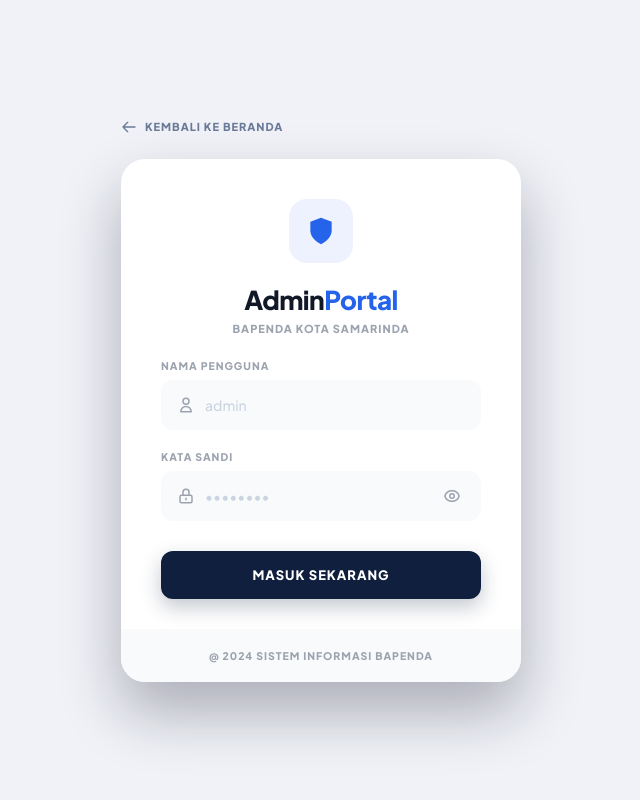
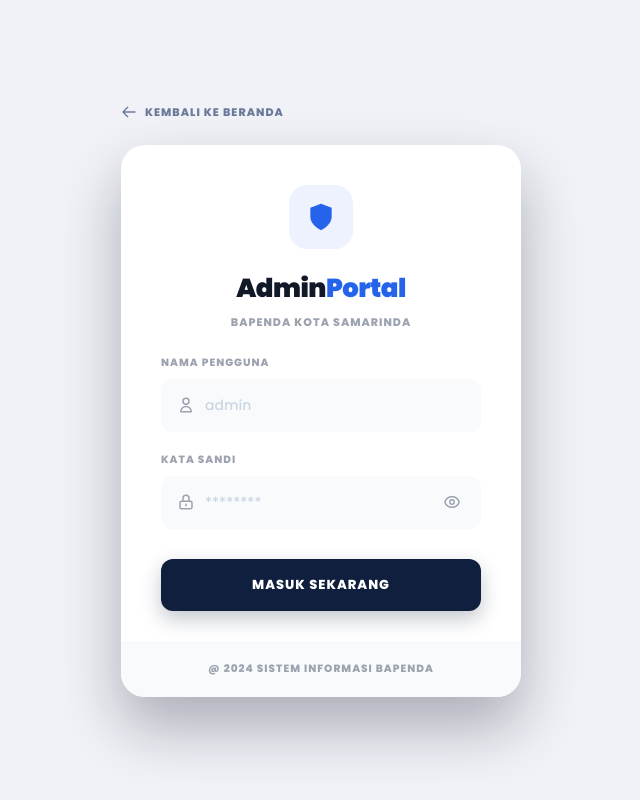
Before and after one commit to Asnan09/bapenda_kota-samarinda, a PHP site: page /admin/login.php in a window 1280 px wide. Shown: the whole page, without its empty margins (319-959 px from the left). Run offline with PHP 8.4, Linux system fonts and the light colour scheme.

Commit message:
feat: perbarui font

```diff
--- a/admin/dashboard.php
+++ b/admin/dashboard.php
@@ -65,7 +65,7 @@ $bulan_array = [
     <meta charset="UTF-8">
     <meta name="viewport" content="width=device-width, initial-scale=1.0">
     <title>Dashboard Admin — Bapenda Samarinda</title>
-    <link rel="stylesheet" href="../assets/css/admin.css?v=6">
+    <link rel="stylesheet" href="../assets/css/admin.css?v=10">
 </head>
 <body class="dashboard-page">
 
--- a/admin/data_pengajuan.php
+++ b/admin/data_pengajuan.php
@@ -46,7 +46,7 @@ $hasil = mysqli_stmt_get_result($stmt);
     <meta charset="UTF-8">
     <meta name="viewport" content="width=device-width, initial-scale=1.0">
     <title>Dashboard Admin — Bapenda Samarinda</title>
-    <link rel="stylesheet" href="../assets/css/admin.css?v=4">
+    <link rel="stylesheet" href="../assets/css/admin.css?v=10">
 </head>
 <body class="dashboard-page">
 
--- a/admin/detail.php
+++ b/admin/detail.php
@@ -20,7 +20,7 @@ if (!$data) { header("Location: dashboard.php"); exit; }
     <meta charset="UTF-8">
     <meta name="viewport" content="width=device-width, initial-scale=1.0">
     <title>Detail Pengajuan #<?php echo $data['id']; ?> — Bapenda</title>
-    <link rel="stylesheet" href="../assets/css/admin.css?v=4">
+    <link rel="stylesheet" href="../assets/css/admin.css?v=10">
 </head>
 <body class="detail-page">
 
--- a/admin/kelola_admin.php
+++ b/admin/kelola_admin.php
@@ -23,7 +23,7 @@ $hasil_admin = mysqli_query($koneksi, $query_admin);
     <meta charset="UTF-8">
     <meta name="viewport" content="width=device-width, initial-scale=1.0">
     <title>Kelola Admin — Bapenda Samarinda</title>
-    <link rel="stylesheet" href="../assets/css/admin.css?v=4">
+    <link rel="stylesheet" href="../assets/css/admin.css?v=10">
     <style>
         /* Modal Styles */
         .modal-overlay {
--- a/admin/login.php
+++ b/admin/login.php
@@ -9,8 +9,8 @@ if (isset($_SESSION['admin_id'])) { header("Location: dashboard.php"); exit; }
     <meta charset="UTF-8">
     <meta name="viewport" content="width=device-width, initial-scale=1.0">
     <title>Login Admin - Bapenda Samarinda</title>
-    <link href="https://fonts.googleapis.com/css2?family=Plus+Jakarta+Sans:wght@400;500;600;700;800;900&display=swap" rel="stylesheet">
-    <link rel="stylesheet" href="../assets/css/admin.css?v=9">
+    <link href="https://fonts.googleapis.com/css2?family=Poppins:wght@300;400;500;600;700;800;900&display=swap" rel="stylesheet">
+    <link rel="stylesheet" href="../assets/css/admin.css?v=10">
 </head>
 <body class="login-page-new">
 
@@ -46,7 +46,7 @@ if (isset($_SESSION['admin_id'])) { header("Location: dashboard.php"); exit; }
                     <label>KATA SANDI</label>
                     <div class="input-wrapper">
                         <svg class="input-icon" width="18" height="18" fill="none" viewBox="0 0 24 24" stroke="currentColor" stroke-width="2"><path stroke-linecap="round" stroke-linejoin="round" d="M12 15v2m-6 4h12a2 2 0 002-2v-6a2 2 0 00-2-2H6a2 2 0 00-2 2v6a2 2 0 002 2zm10-10V7a4 4 0 00-8 0v4h8z" /></svg>
-                        <input type="password" name="password" id="passwordField" placeholder="••••••••" required autocomplete="current-password">
+                        <input type="password" name="password" id="passwordField" placeholder="********" required autocomplete="current-password">
                         <button type="button" class="toggle-password" id="togglePassword">
                             <svg width="18" height="18" fill="none" viewBox="0 0 24 24" stroke="currentColor" stroke-width="2"><path stroke-linecap="round" stroke-linejoin="round" d="M15 12a3 3 0 11-6 0 3 3 0 016 0z" /><path stroke-linecap="round" stroke-linejoin="round" d="M2.458 12C3.732 7.943 7.523 5 12 5c4.478 0 8.268 2.943 9.542 7-1.274 4.057-5.064 7-9.542 7-4.477 0-8.268-2.943-9.542-7z" /></svg>
                         </button>
--- a/assets/css/admin.css
+++ b/assets/css/admin.css
@@ -1,11 +1,11 @@
 /* =========================================
-   BAPENDA SAMARINDA — Admin Portal CSS
+   BAPENDA SAMARINDA â€” Admin Portal CSS
    Target: Dashboard design (Image 2)
    ========================================= */
 
-@import url('https://fonts.googleapis.com/css2?family=Plus+Jakarta+Sans:wght@400;500;600;700;800&display=swap');
+@import url('https://fonts.googleapis.com/css2?family=Poppins:wght@300;400;500;600;700;800;900&display=swap');
 
-/* ── Reset & Base ── */
+/* â”€â”€ Reset & Base â”€â”€ */
 *, *::before, *::after { box-sizing: border-box; margin: 0; padding: 0; }
 
 :root {
@@ -33,7 +33,7 @@
 }
 
 html, body {
-    font-family: 'Plus Jakarta Sans', sans-serif;
+    font-family: 'Poppins', sans-serif;
     font-size: 14px;
     color: var(--text);
     background: var(--bg);
@@ -44,7 +44,7 @@ html, body {
 a { text-decoration: none; color: inherit; }
 button { cursor: pointer; font-family: inherit; }
 
-/* ── Page Loader ── */
+/* â”€â”€ Page Loader â”€â”€ */
 .page-loader {
     position: fixed; inset: 0; z-index: 9999;
     background: var(--navy);
@@ -64,10 +64,10 @@ button { cursor: pointer; font-family: inherit; }
 .page-loader p { color: rgba(255,255,255,.7); font-size: 13px; }
 @keyframes pulse { to { transform: scale(1.08); } }
 
-/* ── Layout ── */
+/* â”€â”€ Layout â”€â”€ */
 .dashboard-page { display: flex; min-height: 100vh; }
 
-/* ── Sidebar ── */
+/* â”€â”€ Sidebar â”€â”€ */
 .sidebar {
     width: var(--sidebar-w);
     min-height: 100vh;
@@ -148,7 +148,7 @@ button { cursor: pointer; font-family: inherit; }
 .sidebar-logout .nav-icon { color: var(--accent); }
 .sidebar-logout:hover { background: #fef2f2 !important; }
 
-/* ── Main Content ── */
+/* â”€â”€ Main Content â”€â”€ */
 .dashboard-main {
     margin-left: var(--sidebar-w);
     flex: 1; min-height: 100vh;
@@ -156,7 +156,7 @@ button { cursor: pointer; font-family: inherit; }
     padding: 0;
 }
 
-/* ── Top Bar ── */
+/* â”€â”€ Top Bar â”€â”€ */
 .dashboard-top {
     background: var(--white);
     border-bottom: 1px solid var(--border);
@@ -230,10 +230,10 @@ button { cursor: pointer; font-family: inherit; }
 }
 .admin-avatar img { width: 100%; height: 100%; object-fit: cover; }
 
-/* ── Content Padding ── */
+/* â”€â”€ Content Padding â”€â”€ */
 .content-body { padding: 28px 32px; flex: 1; }
 
-/* ── Stats Grid ── */
+/* â”€â”€ Stats Grid â”€â”€ */
 .stats-grid {
     display: grid;
     grid-template-columns: repeat(3, 1fr);
@@ -280,7 +280,7 @@ button { cursor: pointer; font-family: inherit; }
 .stat-icon-box.orange { background: var(--orange-bg); }
 .stat-icon-box.gray   { background: var(--gray-badge-bg); }
 
-/* ── Table Panel ── */
+/* â”€â”€ Table Panel â”€â”€ */
 .table-panel {
     background: var(--white);
     border: 1px solid var(--border);
@@ -373,7 +373,7 @@ tbody td small  { font-size: 12px; color: var(--text-muted); }
 .page-btn.primary { background: var(--navy); color: var(--white); border-color: var(--navy); }
 .page-btn.primary:hover { background: var(--navy-mid); border-color: var(--navy-mid); }
 
-/* ── Footer ── */
+/* â”€â”€ Footer â”€â”€ */
 .dashboard-footer {
     background: var(--navy);
     color: var(--white);
@@ -388,7 +388,7 @@ tbody td small  { font-size: 12px; color: var(--text-muted); }
 .footer-links a { font-size: 13px; color: rgba(255,255,255,.6); transition: color .18s; }
 .footer-links a:hover { color: var(--white); }
 
-/* ── Mobile menu ── */
+/* â”€â”€ Mobile menu â”€â”€ */
 .mobile-menu-button {
     display: none;
     position: fixed; top: 16px; left: 16px; z-index: 300;
@@ -409,7 +409,7 @@ tbody td small  { font-size: 12px; color: var(--text-muted); }
 body.menu-open .sidebar { transform: none; }
 body.menu-open .sidebar-backdrop { display: block; }
 
-/* ── Reveal animations ── */
+/* â”€â”€ Reveal animations â”€â”€ */
 .reveal-card {
     opacity: 0; transform: translateY(18px);
     animation: revealUp .75s ease forwards;
@@ -420,7 +420,7 @@ body.menu-open .sidebar-backdrop { display: block; }
 .table-panel { animation-delay: .26s; }
 @keyframes revealUp { to { opacity: 1; transform: none; } }
 
-/* ── Mobile Help (hidden on desktop) ── */
+/* â”€â”€ Mobile Help (hidden on desktop) â”€â”€ */
 .mobile-help { display: none; }
 
 /* ============================================
@@ -432,7 +432,7 @@ body.menu-open .sidebar-backdrop { display: block; }
     justify-content: center;
     min-height: 100vh;
     margin: 0;
-    font-family: 'Plus Jakarta Sans', sans-serif;
+    font-family: 'Poppins', sans-serif;
     background: var(--bg);
     position: relative;
     overflow: hidden;
--- a/assets/css/style.css
+++ b/assets/css/style.css
@@ -1,5 +1,7 @@
 /* assets/css/style.css */
 /* Tampilan publik Bapenda Samarinda tanpa framework. */
+@import url('https://fonts.googleapis.com/css2?family=Poppins:wght@300;400;500;600;700;800;900&display=swap');
+
 * {
     box-sizing: border-box;
 }
@@ -15,7 +17,7 @@
 
 body {
     margin: 0;
-    font-family: Arial, sans-serif;
+    font-family: 'Poppins', sans-serif;
     color: #111827;
     background: var(--soft);
     animation: pageFadeIn 0.45s ease both;
--- a/cek_status.php
+++ b/cek_status.php
@@ -26,7 +26,7 @@ if (isset($_GET['id'])) {
     <meta charset="UTF-8">
     <meta name="viewport" content="width=device-width, initial-scale=1.0">
     <title>Cek Status Pengajuan</title>
-    <link rel="stylesheet" href="assets/css/style.css?v=3">
+    <link rel="stylesheet" href="assets/css/style.css?v=4">
 </head>
 <body>
     <header class="navbar">
--- a/form_pengajuan.php
+++ b/form_pengajuan.php
@@ -15,7 +15,7 @@ $jenis_surat = [
     <meta charset="UTF-8">
     <meta name="viewport" content="width=device-width, initial-scale=1.0">
     <title>Form Pengajuan</title>
-    <link rel="stylesheet" href="assets/css/style.css?v=3">
+    <link rel="stylesheet" href="assets/css/style.css?v=4">
 </head>
 <body>
     <header class="navbar">
--- a/index.php
+++ b/index.php
@@ -8,7 +8,7 @@
     <meta charset="UTF-8">
     <meta name="viewport" content="width=device-width, initial-scale=1.0">
     <title>Layanan Surat Online Bapenda Samarinda</title>
-    <link rel="stylesheet" href="assets/css/style.css?v=3">
+    <link rel="stylesheet" href="assets/css/style.css?v=4">
 </head>
 <body>
     <header class="navbar">
--- a/layanan.php
+++ b/layanan.php
@@ -15,7 +15,7 @@ $daftar_layanan = [
     <meta charset="UTF-8">
     <meta name="viewport" content="width=device-width, initial-scale=1.0">
     <title>Daftar Layanan</title>
-    <link rel="stylesheet" href="assets/css/style.css?v=3">
+    <link rel="stylesheet" href="assets/css/style.css?v=4">
 </head>
 <body>
     <header class="navbar">
```
